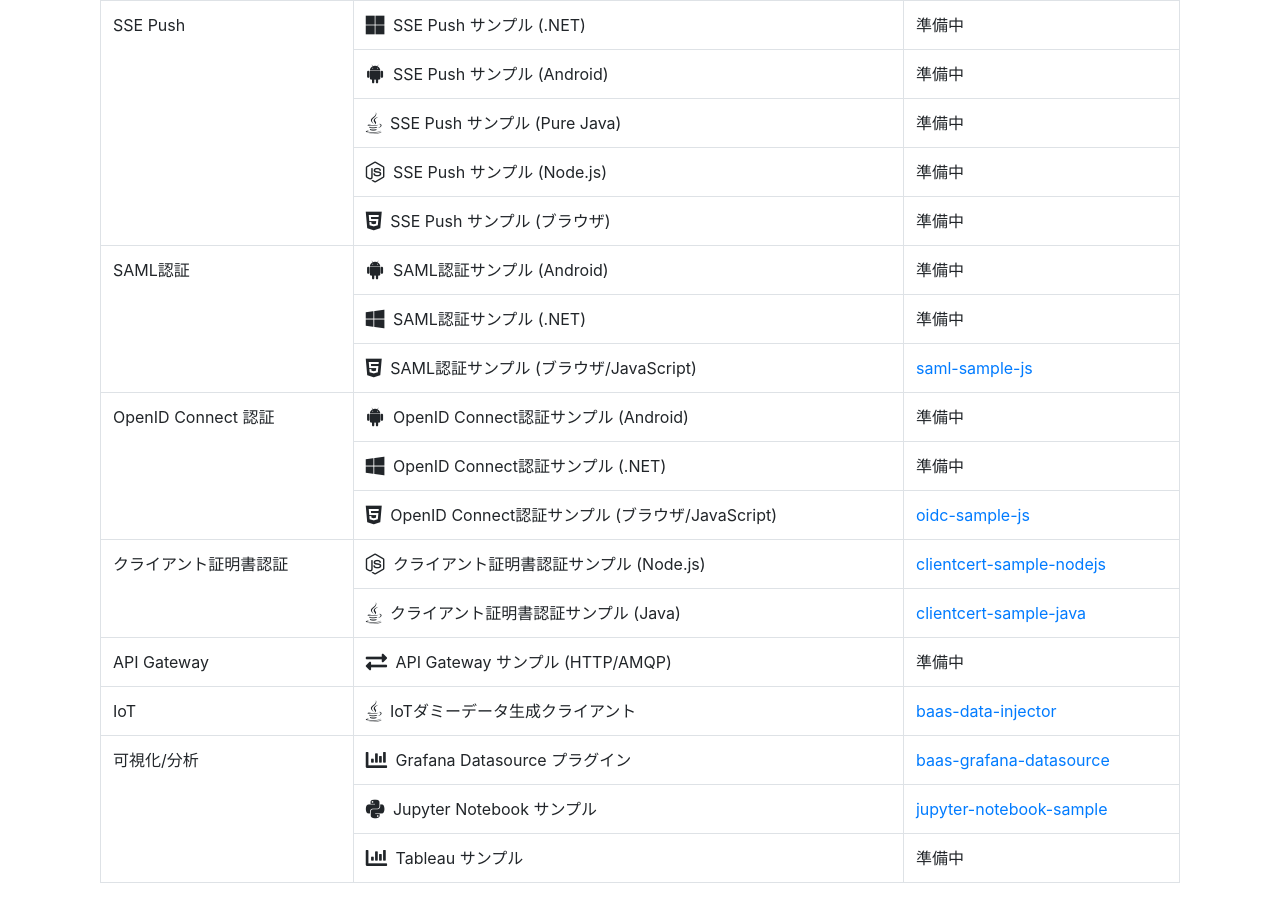
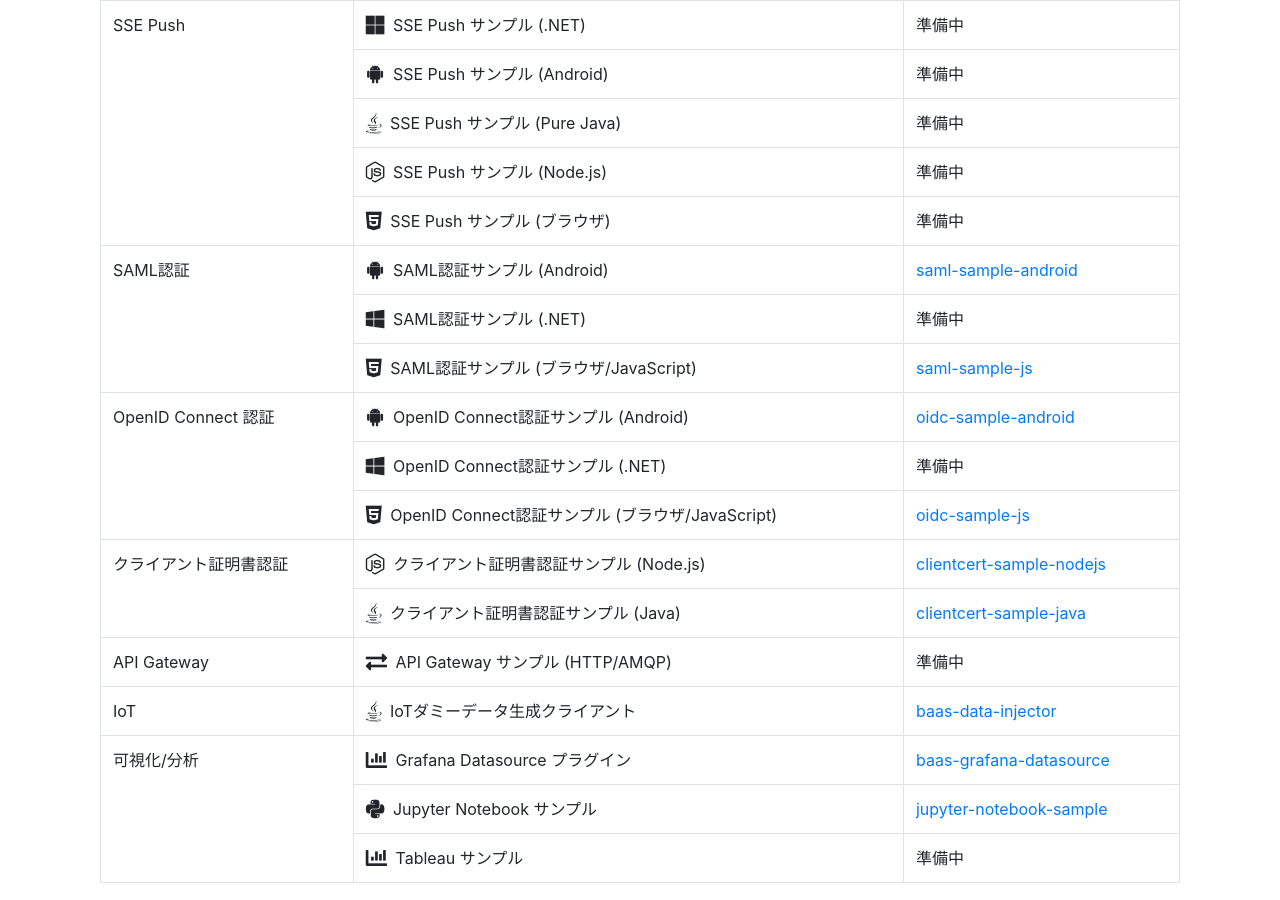
Before and after one commit to nec-baas/nec-baas.github.io, a Jekyll site: the page built from samples.html, in a window 1280 px wide and 900 px high, scrolled down 934 px. Built offline with Jekyll 4.4.1, drawn with Linux system fonts in a browser that asks for light colours; nearby versions of some CDN libraries.

Commit message:
update sample links

```diff
--- a/samples.html
+++ b/samples.html
@@ -113,7 +113,7 @@
                 <tr>
                     <td rowspan="3">SAML認証</td>
                     <td><i class="fab fa-android fa-lg pr-1"></i> SAML認証サンプル (Android)</td>
-                    <td>準備中</td>
+                    <td><a href="https://github.com/nec-baas/saml-sample-android">saml-sample-android</a></td>
                 </tr>
                 <tr>
                     <td><i class="fab fa-windows fa-lg pr-1"></i> SAML認証サンプル (.NET)</td>
@@ -127,7 +127,7 @@
                 <tr>
                     <td rowspan="3">OpenID Connect 認証</td>
                     <td><i class="fab fa-android fa-lg pr-1"></i> OpenID Connect認証サンプル (Android)</td>
-                    <td>準備中</td>
+                    <td><a href="https://github.com/nec-baas/oidc-sample-android">oidc-sample-android</a></td>
                 </tr>
                 <tr>
                     <td><i class="fab fa-windows fa-lg pr-1"></i> OpenID Connect認証サンプル (.NET)</td>
```
